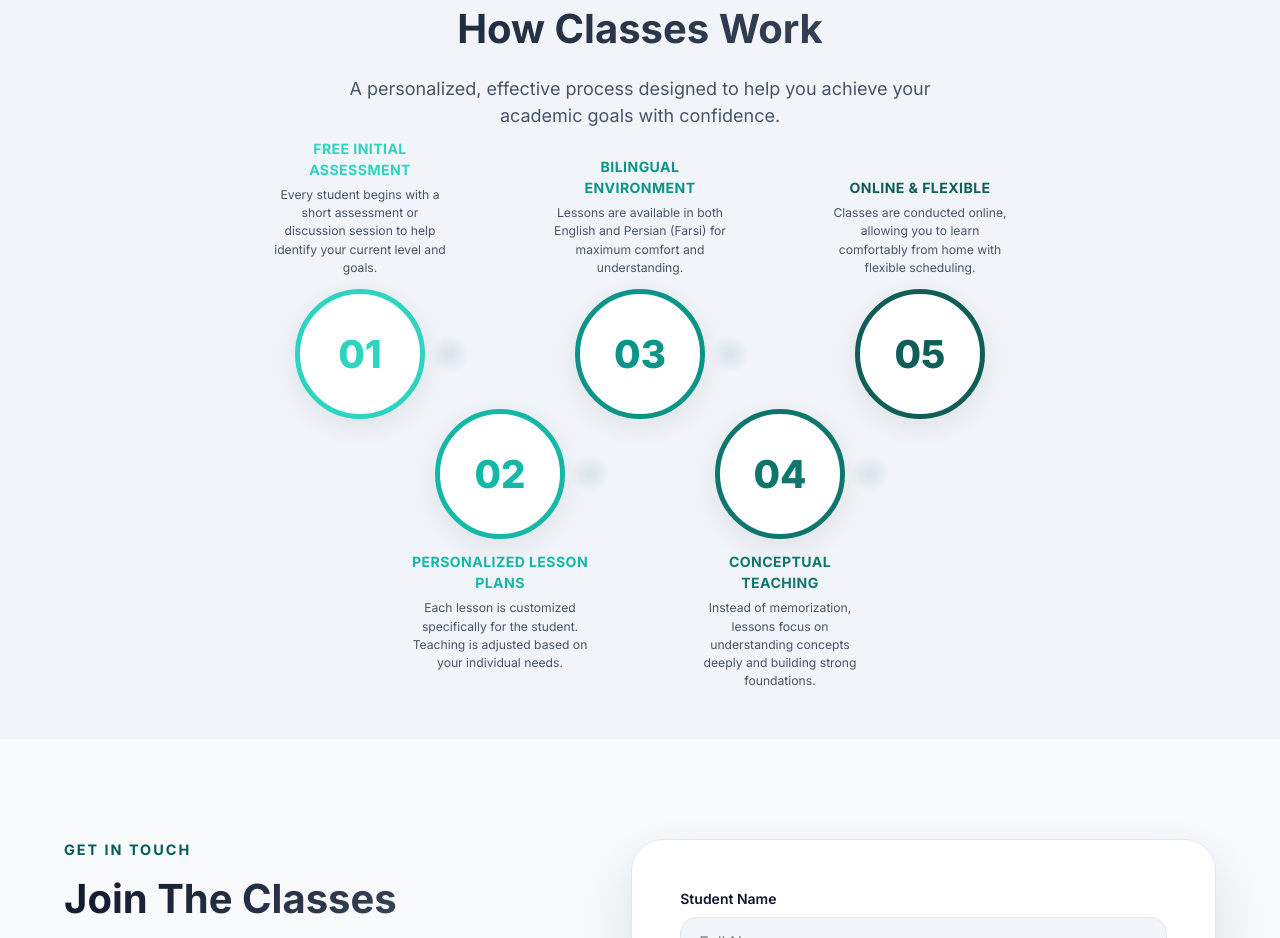
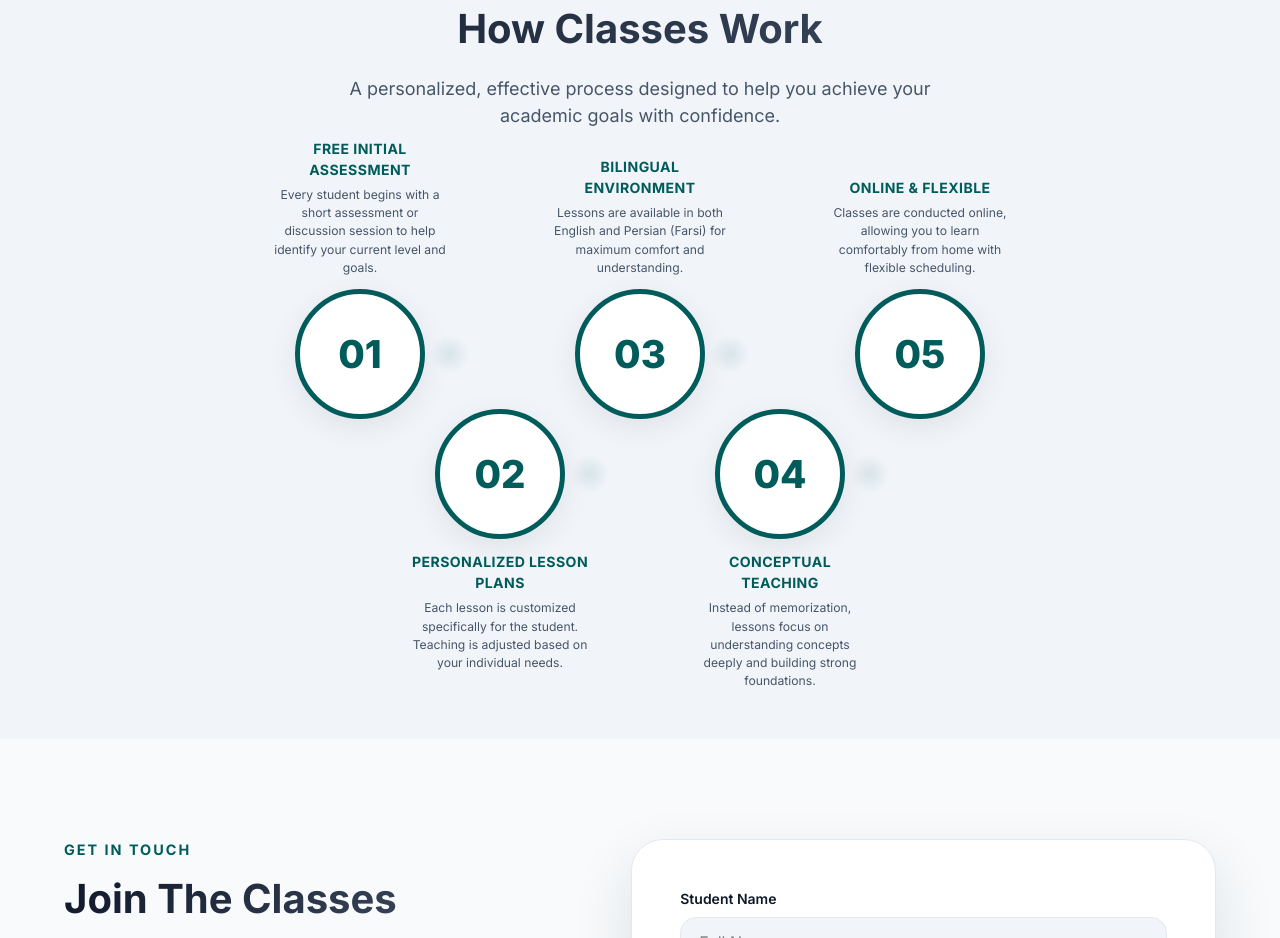
Before and after one commit to parsaabbasian/Math_Tutoring, a Next.js app: page / in a window 1280 px wide. Shown: the part 1420-2358 px from the top of the page. Built offline with nearby package versions, Linux system fonts and the light colour scheme.

Commit message:
HowItWorks: uniform primary teal color for all circles, numbers, and titles

```diff
--- a/src/app/components/HowItWorks.module.css
+++ b/src/app/components/HowItWorks.module.css
@@ -50,7 +50,7 @@
   width: 130px;
   height: 130px;
   border-radius: 50%;
-  border: 5px solid;
+  border: 5px solid var(--primary);
   background: var(--surface);
   display: flex;
   flex-direction: column;
@@ -72,6 +72,7 @@
   font-size: 2.4rem;
   font-weight: 800;
   line-height: 1;
+  color: var(--primary);
 }
 
 /* ── Text block: positioned above or below ── */
@@ -106,6 +107,7 @@
   text-transform: uppercase;
   letter-spacing: 0.03em;
   margin-bottom: 6px;
+  color: var(--primary);
 }
 
 .desc {
--- a/src/app/components/HowItWorks.tsx
+++ b/src/app/components/HowItWorks.tsx
@@ -12,9 +12,6 @@ export default function HowItWorks() {
     return num.toString().replace(/\d/g, (d) => persianDigits[parseInt(d)]);
   };
 
-  /* 5 teal-shaded colors for the circle borders */
-  const colors = ['#2dd4bf', '#14b8a6', '#0d9488', '#0f766e', '#115e59'];
-
   return (
     <section id="how-it-works" className={`section ${styles.howItWorks}`}>
       <div className="container">
@@ -27,18 +24,15 @@ export default function HowItWorks() {
             <div key={i} className={styles.item} data-pos={i % 2 === 0 ? 'up' : 'down'}>
 
               {/* The circle */}
-              <div
-                className={styles.circle}
-                style={{ borderColor: colors[i] }}
-              >
-                <span className={styles.num} style={{ color: colors[i] }}>
+              <div className={styles.circle}>
+                <span className={styles.num}>
                   {language === 'fa' ? toPersianNumber(i + 1) : `0${i + 1}`}
                 </span>
               </div>
 
               {/* Text content */}
               <div className={styles.text}>
-                <h3 className={styles.title} style={{ color: colors[i] }}>{step.title}</h3>
+                <h3 className={styles.title}>{step.title}</h3>
                 <p className={styles.desc}>{step.description}</p>
               </div>
             </div>
```
